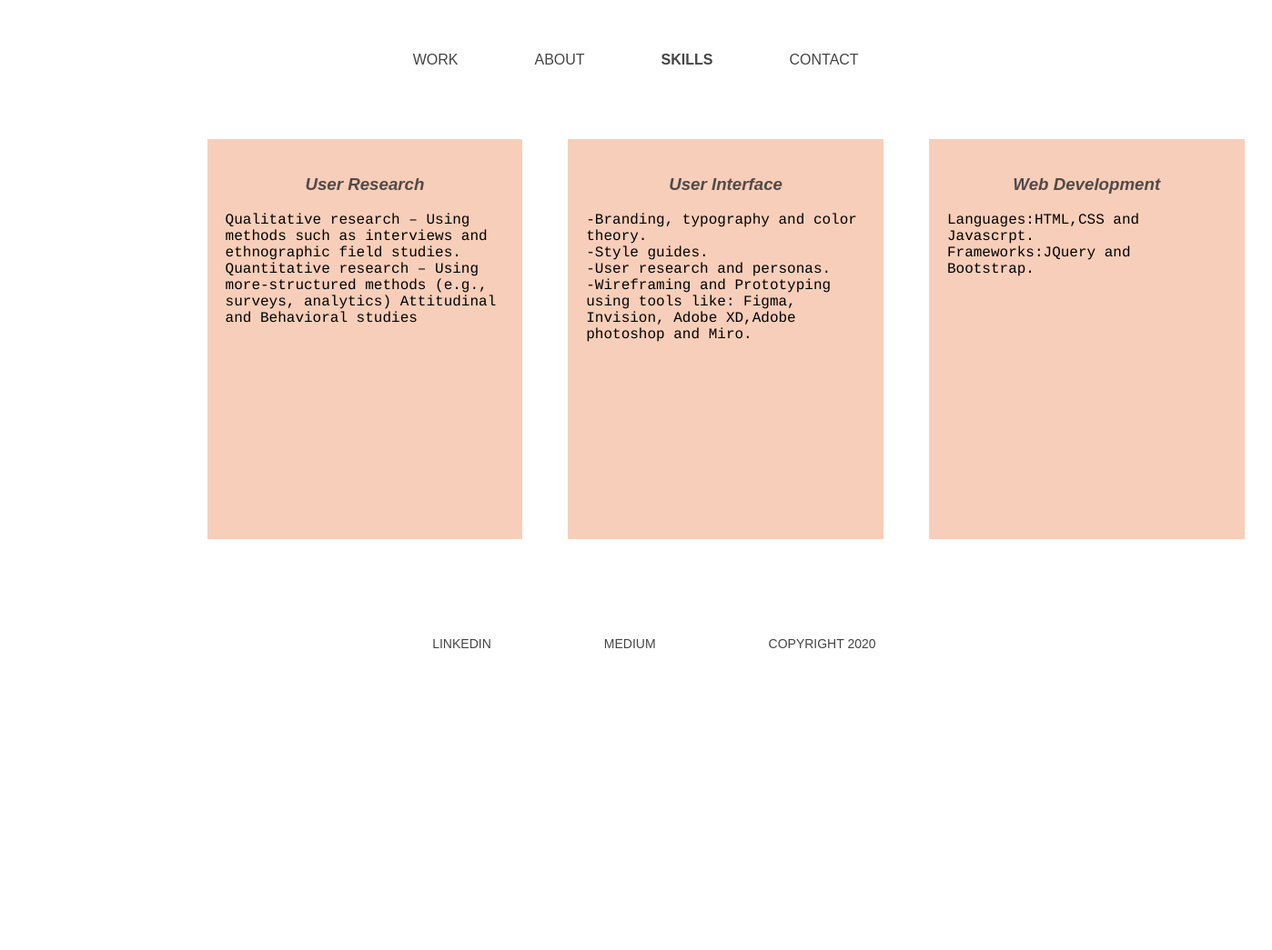
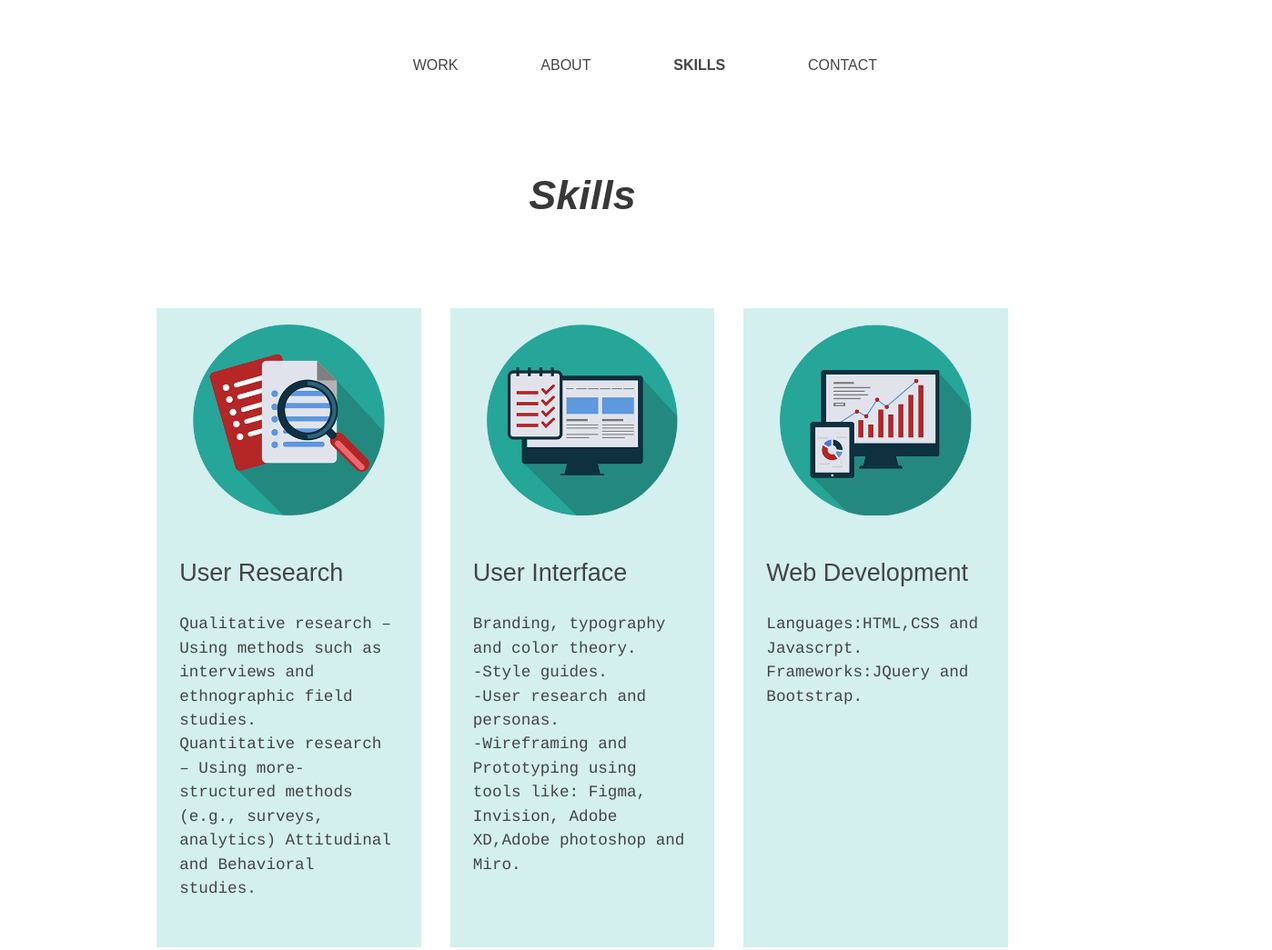
Before and after one commit to neha37-arch/UX_UI_HW_18, a plain HTML site: page index.html in a window 1280 px wide. Shown: the top 1045 px of the page at 91% size, 1398 px wide, since content can reach past the window. Before the commit the page ends 800 px from the top, so only its background shows below. Drawn offline with Linux system fonts and the light colour scheme.

Commit message:
changes in the skills section-responsiveness

```diff
--- a/css/styles.css
+++ b/css/styles.css
@@ -32,80 +32,159 @@ nav a:hover {
 
 }
 
+/*--------------------------------------------------------------
+Layouts
+--------------------------------------------------------------*/
 
-
-    font-family: sans-serif;
-    font-style: italic;
-}
-body{
-    font-family: courier,sans-serif;
-    margin:0;
-    padding:0;
-    display: flex;
-    justify-content: center;
-    align-items: center;
-    min-height: 100vh;
-    background:white;
-
+.centered {
+    margin: 0 auto;
+    padding: 0 1em;
 }
 
-.container{
-   width:1200px;
-   height:500px;
-   margin: o auto;
-   display:grid;
-   grid-template-columns:repeat(auto-fit,minmax(280px,1fr));
-   grid-gap:10px;
-   padding:10px;
-   box-sizing:border-box;
-   margin-left: 15%;
-
-
-}
-.box {
-    border: 2px solid 383838;
-    padding: 20px;
-    margin:20px;
-    background:#F7CEB9;
+@media screen and (min-width: 52em) {
+    .centered {
+        max-width: 52em;
+    }
 }
 
-.box h3{
-font-family: sans-serif;
-font-style: italic;
-text-align: center;
-color:#524949;
-}
-.container.box{
-    position:relative;
-  background:#F7CEB9;
-  padding:20px 40px 40px;
-  text-align:center;
-  overflow:hidden;
-  border-radius:20px;
-
-
-}
-.container .box{
-    nth child (1)
-    background: linear-gradient(usdeg,#036eb7,)
-
+/*--------------------------------------------------------------
+Typography
+--------------------------------------------------------------*/
+body {
+	color: #404040;
+	font-family: 'courier', Arial, sans-serif;
+	font-size: 18px;
+	line-height: 1.5;
 }
 
-.container.box h3{
-    margin:0;
-    padding:0;
-    color:383838;
-    font-size:24px;
-    text-transform:uppercase;
-
+h1,
+h2 {
+	clear: both;
 }
 
-.container .box p{
-    margin:0;
-    padding:0;
-    color:#524949
-    font-size:16px;
-    font-family: courier,sas-serif;
+p {
+	margin-bottom: 1.5em;
+}
+
+img {
+	display: block;
+	border: 0;
+	width: 100%;
+	height: auto;
+}
+
+/*--------------------------------------------------------------
+Header styles minus menu
+--------------------------------------------------------------*/
+
+.masthead {
+    background: hsl(0, 0%, 90%);
+}
+
+.site-title {
+    margin: 0 0 1em;
+    padding: 1em 0;
+    font-size: 2em;
+    font-weight: 300;
+    text-align: center;
+    color:#444;
+}
+
+@media screen and (min-width: 44.44em) {
+    .site-title {
+        font-size: 2em;
+    }
+}
+
+@media screen and (min-width: 50em) {
+    .site-title {
+        font-size: 2.5em;
+    }
+}
+
+.site-title a {
+    color: hsl(5, 45%, 95%);
+    text-decoration: none;
+}
+
+.site-title a:hover {
+    text-decoration: underline;
+}
+
+/* Card Based Layout - Base styles */
+
+body {
+	background: white;
+}
+
+.masthead {
+	background: white;
+}
+
+.site-title {
+    color: #383838;
+    font-style: italic;
+    font-family: sans-serif;
+    font-weight: 900;
+}
+
+.card {
+	background:#D3F0EE;
+	margin-bottom: 2em;
+}
+
+.card a {
+	color: #444;
+	text-decoration: none;
+}
+
+.card a:hover {
+	box-shadow: 3px 3px 8px hsl(0, 0%, 70%);
+}
+
+.card-content {
+	padding: 1.4em;
+}
+
+.card-content h2 {
+	margin-top: 0;
+	margin-bottom: .1.5em;
+    font-weight: normal;
+    font-family: sans-serif;
+}
+
+.card-content p {
+	font-size: 98%;
+}
+
+/* Flexbox stuff */
+
+@media screen and (min-width: 40em) {
+    .cards {
+        display: flex;
+        flex-wrap: wrap;
+        justify-content: space-between;
+        margin-top: -1em;
+    }
+
+    .card {
+        display: flex;
+        flex: 0 1 calc(50% - .5em);
+        margin-bottom: 1em;
+    }
+}
+
+@media screen and (min-width: 60em) {
+    .cards {
+        margin-top: inherit;
+    }
+
+    .card {
+        flex: 0 1 calc(33% - 1em);
+        margin-bottom: 2em;
+    }
+}
+
 
 }
 
--- a/index.html
+++ b/index.html
@@ -21,34 +21,73 @@
         </ul>
         </nav>
 
-    <div class="container">
-        <div class="box">
 
-                    <h3>User Research</h3>
-<p> Qualitative research – Using methods such as interviews and ethnographic field studies.<br>
+        <header class="masthead clear">
+            <div class="centered">
+
+                <div class="site-branding">
+                    <h1 class="site-title">Skills</h1>
+                </div><!-- .site-title -->
+            </div><!-- .centered -->
+        </header><!-- .masthead -->
+
+        <main class="main-area">
+
+            <div class="centered">
+
+                <section class="cards">
+
+                    <article class="card">
+                        <a href="#">
+                            <figure class="thumbnail">
+                                <img src="images/ux research.png" alt="user research icon">
+                            </figure>
+                            <div class="card-content">
+                                <h2>User Research</h2>
+                                <p>Qualitative research – Using methods such as interviews and ethnographic field studies.<br>
                                     Quantitative research – Using more-structured methods (e.g., surveys, analytics)
-    Attitudinal and Behavioral studies</p>
-                </div>
+                                    Attitudinal and Behavioral studies.</p>
+                            </div><!-- .card-content -->
+                        </a>
+                    </article><!-- .card -->
 
-
-    <div class="box">
-
-                        <h3>User Interface</h3>
-    <p> -Branding, typography and color theory.<br>
+                    <article class="card">
+                        <a href="#">
+                            <figure class="thumbnail">
+                                <img src="images/ui interaction.png" alt="User interface icon">
+                            </figure>
+                            <div class="card-content">
+                                <h2>User Interface</h2>
+                                <p>Branding, typography and color theory.<br>
                                     -Style guides.<br>
                                     -User research and personas.<br>
                                     -Wireframing and Prototyping using tools like:
                                     Figma, Invision, Adobe XD,Adobe photoshop and Miro.
                             </p>
-    </div>
+                            </div><!-- .card-content -->
+                        </a>
+                    </article><!-- .card -->
 
-                <div class="box">
+                    <article class="card">
+                        <a href="#">
+                            <figure class="thumbnail">
+                                <img src="images/web development.png" alt="Web Development icon">
+                            </figure>
+                            <div class="card-content">
+                                <h2>Web Development</h2>
+                                <p>Languages:HTML,CSS and Javascrpt. <br>
+                                    Frameworks:JQuery and Bootstrap.</p>
+                            </div><!-- .card-content -->
+                        </a>
 
-                        <h3>Web Development</h3>
-    <p> Languages:HTML,CSS and Javascrpt. <br>
-        Frameworks:JQuery and Bootstrap.</p>
-                    </div>
-                </div>
+
+                    </article><!-- .card -->
+
+                </section><!-- .cards -->
+
+            </div><!-- .centered -->
+
+        </main>
 
                     <footer><ul>
                         <li><a href="#">linkedIn</a></li>
```
Also changed, not shown: images/ui interaction.png (added), images/ux research.png (added), images/web development.png (added), 2 other files. Lines whose indentation alone changed are shown as unchanged.
